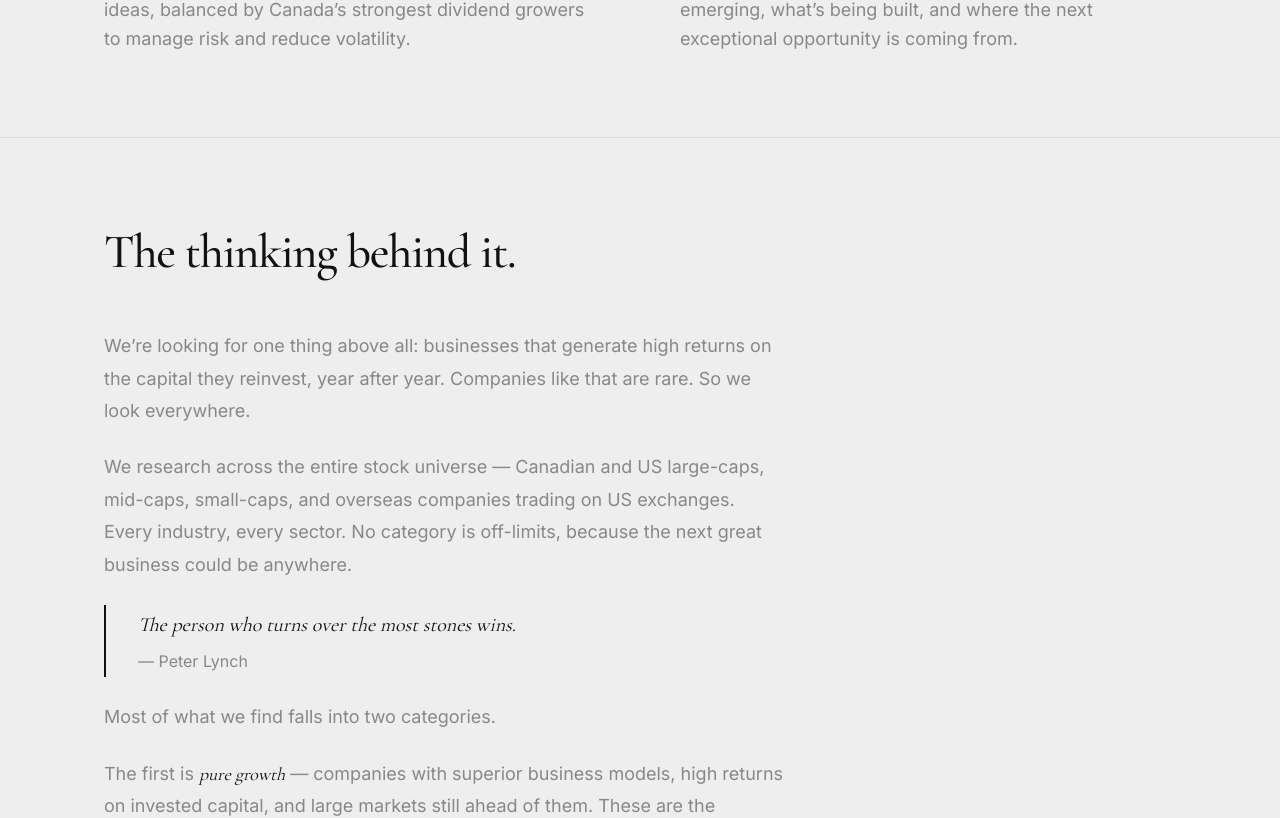
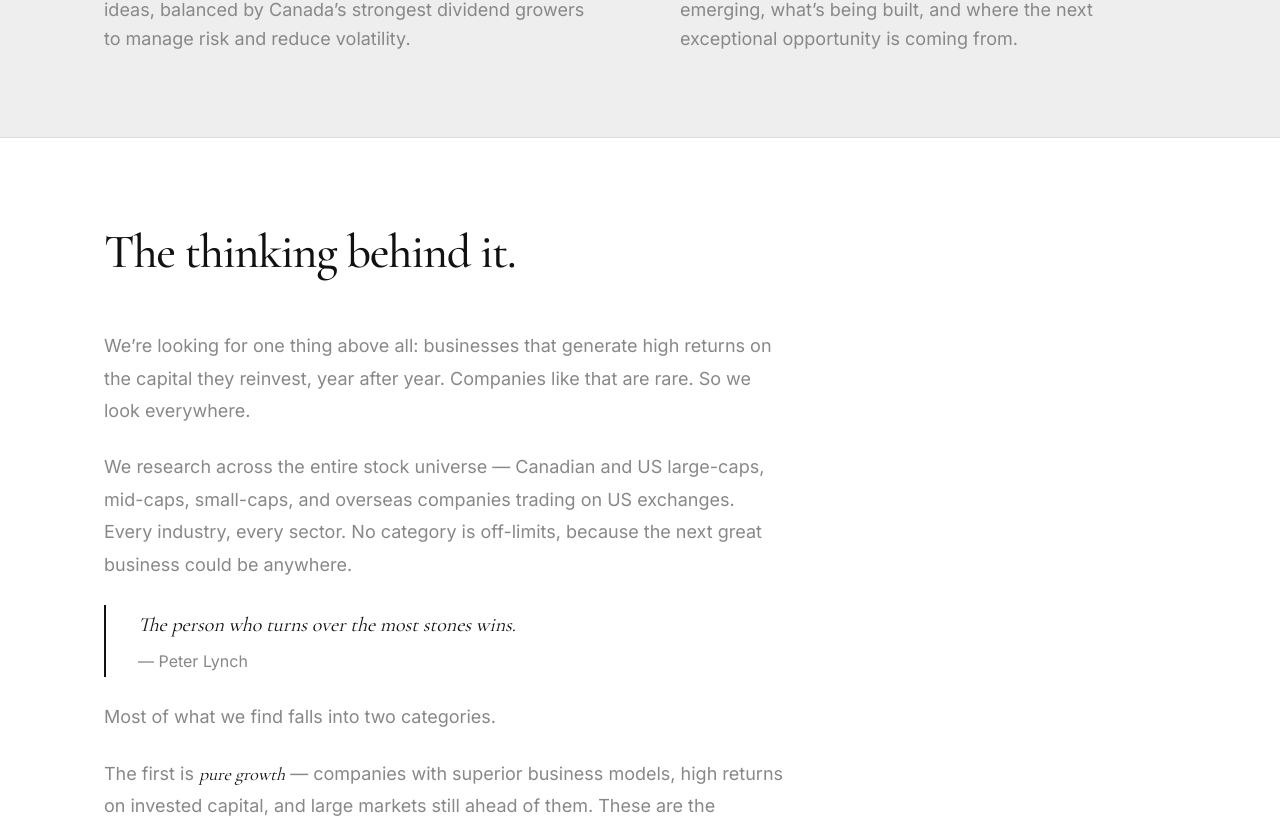
Before and after one commit to emilydavies-lab/Breakout-Stock-Screener-, a Next.js app: page /philosophy in a window 1280 px wide. Shown: the part 911-1729 px from the top of the page. Built offline with nearby package versions, Linux system fonts and the light colour scheme.

Commit message:
Change "The thinking behind it" section background to white
Switch from #EEEEEE to #FFFFFF; no other changes to the section.

```diff
--- a/app/philosophy/page.tsx
+++ b/app/philosophy/page.tsx
@@ -84,7 +84,7 @@ export default function PhilosophyPage() {
       </section>
 
       {/* The thinking behind it */}
-      <section className="border-t border-ink-line bg-[#EEEEEE]">
+      <section className="border-t border-ink-line bg-[#FFFFFF]">
         <div className="mx-auto max-w-6xl px-6 pt-[62px] pb-[62px] sm:px-10 sm:pt-[84px] sm:pb-[84px]">
           <h2 className="font-display text-4xl font-medium leading-tight tracking-tight sm:text-5xl">
             The thinking behind it.
```
